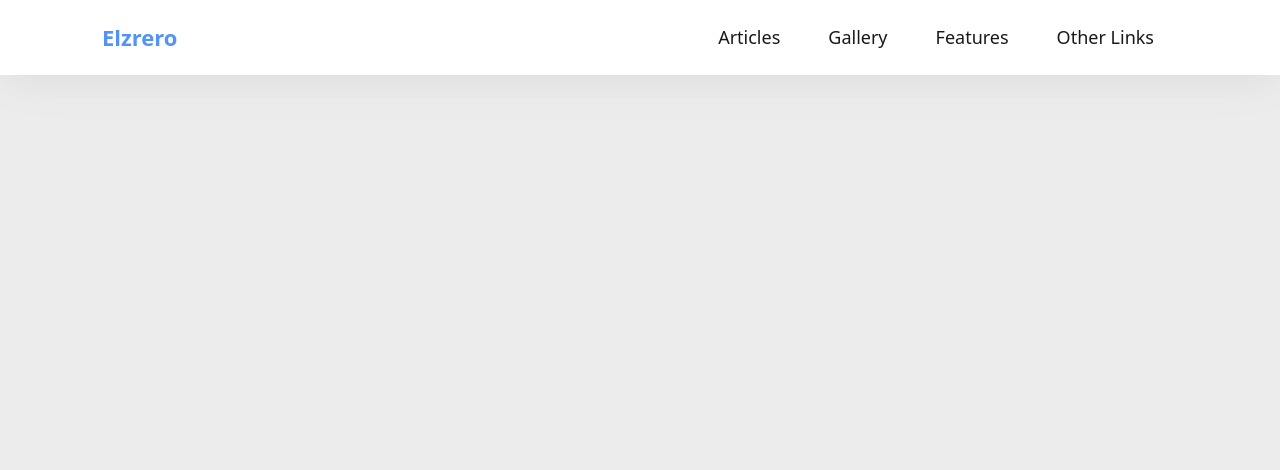
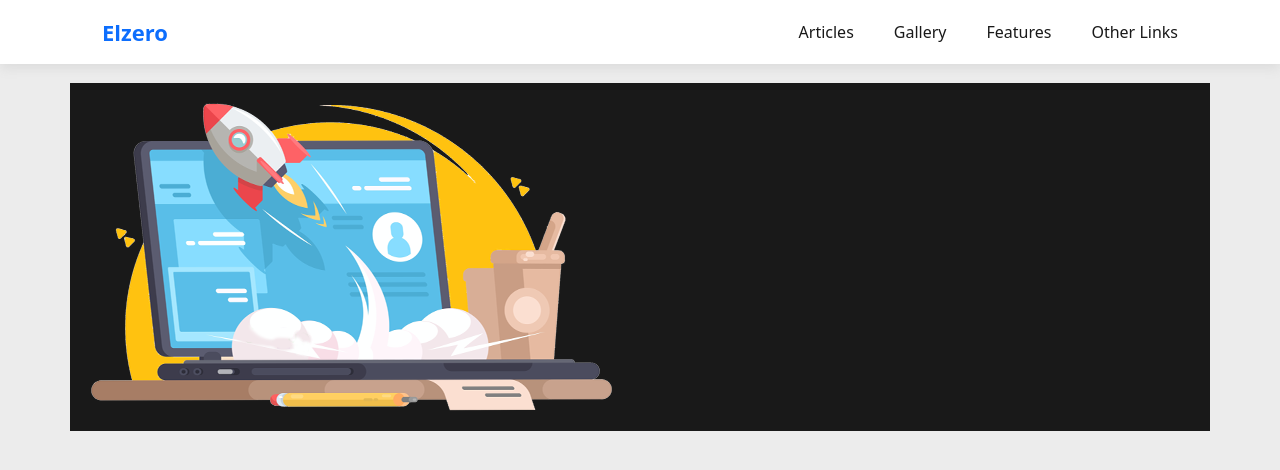
Before and after one commit to john-safwat/Elzero, a plain HTML site: page index.html in a window 1280 px wide. Drawn offline with Linux system fonts and the light colour scheme.

Commit message:
the right wat

```diff
--- a/css/style.css
+++ b/css/style.css
@@ -12,76 +12,78 @@
     --shadow-color :rgb(250, 250, 250);
 }
 * { transition: 0.4s ;}
+body {font-family: 'Cairo', sans-serif;}
 /* end global values  */
 
 /* start header section  */
 header {
     width: 100%;
-    height:100vh;
+    height: 100vh;
     background-color: var(--gray);
     position: relative;
 }
-nav {
+header nav {
     background-color: var(--white);
     width: 100%;
-    box-shadow:
-    0px 5.9px 33px rgba(0, 0, 0, 0.028),
-    0px 8.4px 54.1px rgba(0, 0, 0, 0.039);
-
+    box-shadow: 0px 5px 10px 0px #DDD;
 }
-.container {
-    position: relative;
+header nav .container {
     display: flex;
     align-items: center;
-    height: 100%;
+    position: relative;
 }
-.container .link {
+header nav .container > a {
+    font-size: 22px ;
     text-decoration: none;
-    font-size: 22px ;
-    font-weight: 700;
-    padding: 20px;
-    color: var(--blue);
+    font-weight: 600;
+    padding: 0px 20px;
 }
-.container ul {
+header nav .container ul {
     display: flex;
-    padding: 0px 20px;
+    align-items: center;
     margin: 0;
     margin-left: auto;
+    height: 100%;
+    padding: 0;
+    list-style: none;
 }
-.container ul li {
-    list-style: none;
-    padding: 0px 30px ;
-    padding: 24px;
-    height: 100%;
+
+header nav .container ul li a {
+    display: inline-block;
     position: relative;
+    padding: 20px ;
+    font-size: 16px;
+    text-decoration: none;
+    height: 100% ;
+    color: var(--text-color-one);
 }
-.container ul li::after
-{
-    position :absolute;
+header nav .container ul li a::after {
+    position: absolute;
     content: "";
     width: 100%;
-    height: 5px;
+    height: 3px;
+    transform-origin: left center;
+    transform: scaleX(0);
+    transition: 0.4s;
     background-color: var(--blue);
     top: 0;
     left: 0;
-    transform-origin: left center;
-    transform: scaleX(0);
-    transition: 0.4s;
 }
-.container ul li a {
-    text-decoration: none;
-    font-size: 18px;
-    color: var(--text-color-one);
+header nav .container ul li:hover {background-color: var(--gray);}
+header nav .container ul li:hover a{color: var(--blue);}
+header nav .container ul li a:hover::after{transform: scaleX(1);}
+@media (max-width:767px) {
+    header nav .container {flex-direction: column;}
+    header nav .container > a {margin: 20px 0px 10px;}
+    header nav .container ul {margin-left: 0;}
+    header nav .container ul li a  {padding: 10px 15px;}
 }
-.container ul li:hover { background-color: var(--shadow-color); }
-.container ul li:hover::after { transform: scaleX(1); }
-.container ul li:hover a{ color: var(--blue); }
-@media (max-width : 767px) {
-    .container {flex-direction: column;}
-    .container .link {font-size: 20px; margin: 20px 0px 10px; padding: 0;}
-    .container ul {margin: 0; }
-    .container ul li {padding: 10px 10px 15px;}
-    .container ul li::after {height: 3px;}
-    .container ul li a{font-size: 14px; }
+header .mega-menu {
+    position: absolute;
+    width: 100%;
+    padding: 20px;
+    background-color: var(--text-color-one);
+    top: 130%;
+    left: 0;
 }
 /* end header section  */
--- a/index.html
+++ b/index.html
@@ -17,8 +17,8 @@
     <link rel="stylesheet" href="css/all.css">
     <!-- google fonts  -->
     <link rel="preconnect" href="https://fonts.googleapis.com">
-    <link rel="preconnect" href="https://fonts.googleapis.com">
-    <link href="https://fonts.googleapis.com/css2?family=Cairo:wght@300;400;700&amp;display=swap" rel="stylesheet">
+    <link rel="preconnect" href="https://fonts.gstatic.com" crossorigin>
+    <link href="https://fonts.googleapis.com/css2?family=Cairo:wght@200;300;400;500;600;700;800;900;1000&display=swap" rel="stylesheet">
 
 </head>
 <body>
@@ -26,12 +26,21 @@
     <header>
         <nav>
             <div class="container">
-                <a href="#" class="link">Elzrero</a>
+                <a href="#" class="link">Elzero</a>
                 <ul >
                     <li><a href="#">Articles</a></li>
                     <li><a href="#">Gallery</a></li>
                     <li><a href="#">Features</a></li>
                     <li><a href="#">Other Links</a></li>
+                    <li>
+                        <!--start mega menu -->
+                        <div class="mega-menu">
+                            <div class="img">
+                                <img src="imgs/megamenu.png" alt="">
+                            </div>
+                        </div>
+                        <!--end mega menu -->
+                    </li>
                 </ul>
             </div>
         </nav>
```
